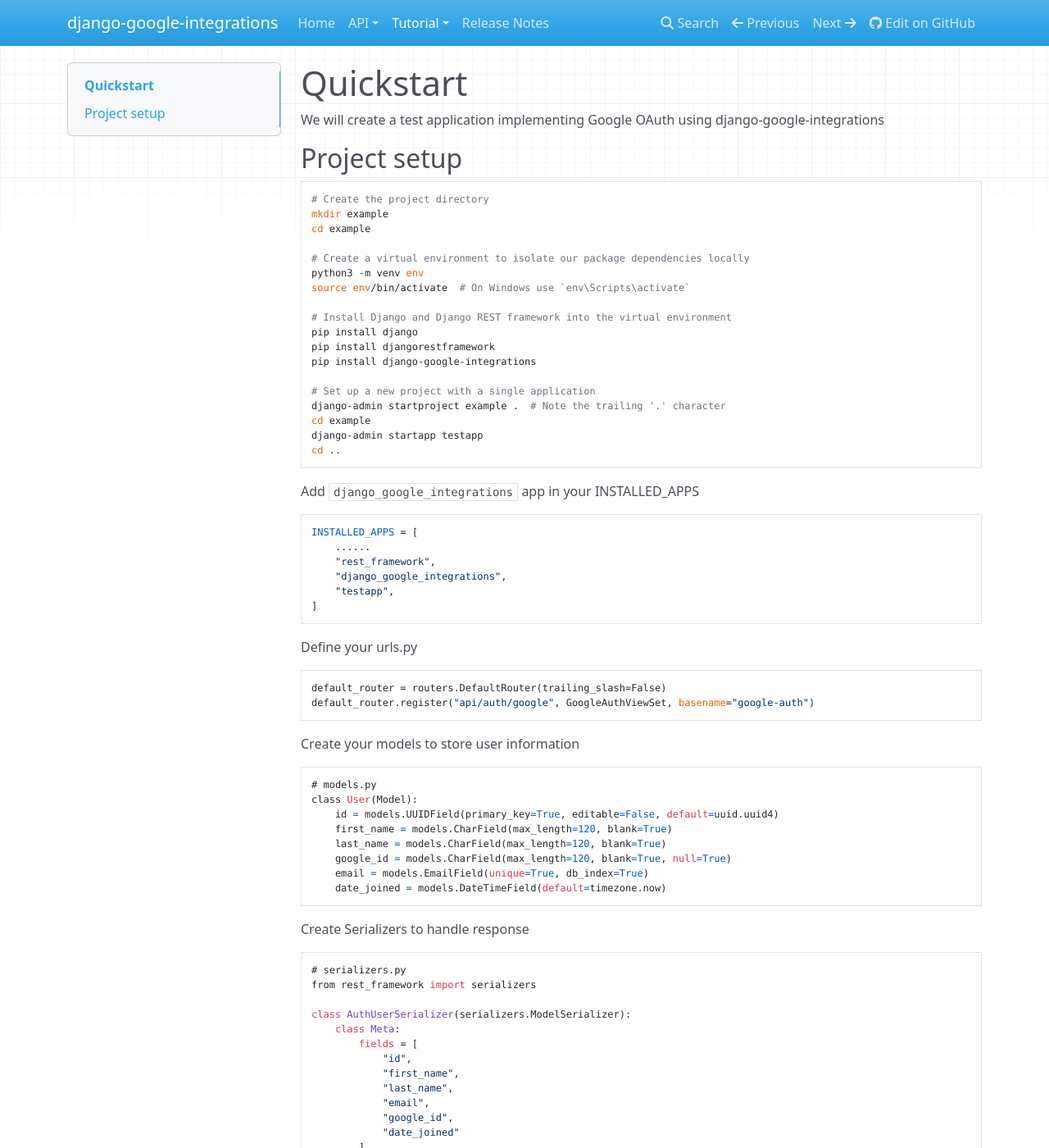
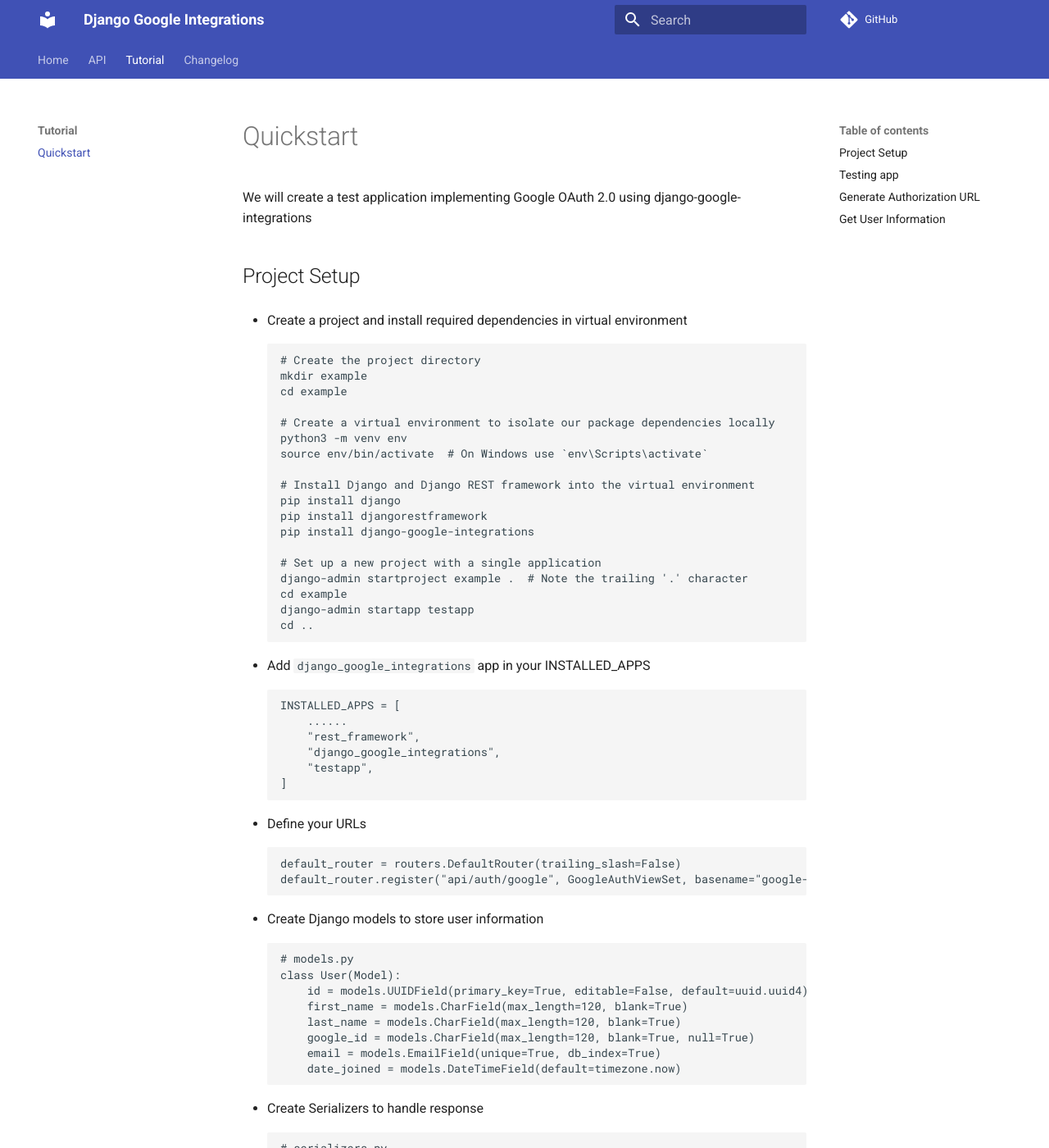
Before and after one commit to twopointone/django-google-integrations, an MkDocs documentation site: the page built from docs/tutorial/quickstart.md, in a window 1280 px wide and 1400 px high. Shown: the whole window at 82% size. Built offline with MkDocs 1.6.1 and Material for MkDocs 9.7.7, drawn with Linux system fonts in a browser that asks for light colours; nearby versions of some CDN libraries; comment, search, counter and statistics services are not loaded; some of the changed text lies outside the part shown.

Commit message:
chore: support for state and documentation updates

````diff
--- a/docs/tutorial/quickstart.md
+++ b/docs/tutorial/quickstart.md
@@ -1,154 +1,156 @@
 # Quickstart
 
-We will create a test application implementing Google OAuth using django-google-integrations
+We will create a test application implementing Google OAuth 2.0 using django-google-integrations
 
-## Project setup
+## Project Setup
 
-```
-# Create the project directory
-mkdir example
-cd example
+- Create a project and install required dependencies in virtual environment
 
-# Create a virtual environment to isolate our package dependencies locally
-python3 -m venv env
-source env/bin/activate  # On Windows use `env\Scripts\activate`
+    ```
+    # Create the project directory
+    mkdir example
+    cd example
 
-# Install Django and Django REST framework into the virtual environment
-pip install django
-pip install djangorestframework
-pip install django-google-integrations
+    # Create a virtual environment to isolate our package dependencies locally
+    python3 -m venv env
+    source env/bin/activate  # On Windows use `env\Scripts\activate`
 
-# Set up a new project with a single application
-django-admin startproject example .  # Note the trailing '.' character
-cd example
-django-admin startapp testapp
-cd ..
-```
+    # Install Django and Django REST framework into the virtual environment
+    pip install django
+    pip install djangorestframework
+    pip install django-google-integrations
 
-Add `django_google_integrations` app in your INSTALLED_APPS
+    # Set up a new project with a single application
+    django-admin startproject example .  # Note the trailing '.' character
+    cd example
+    django-admin startapp testapp
+    cd ..
+    ```
 
-```
-INSTALLED_APPS = [
-    ......
-    "rest_framework",
-    "django_google_integrations",
-    "testapp",
-]
-```
+- Add `django_google_integrations` app in your INSTALLED_APPS
 
-Define your urls.py
+    ```
+    INSTALLED_APPS = [
+        ......
+        "rest_framework",
+        "django_google_integrations",
+        "testapp",
+    ]
+    ```
 
-```
-default_router = routers.DefaultRouter(trailing_slash=False)
-default_router.register("api/auth/google", GoogleAuthViewSet, basename="google-auth")
-```
+- Define your URLs
 
-Create your models to store user information
+    ```
+    default_router = routers.DefaultRouter(trailing_slash=False)
+    default_router.register("api/auth/google", GoogleAuthViewSet, basename="google-auth")
+    ```
 
-```
-# models.py
-class User(Model):
-    id = models.UUIDField(primary_key=True, editable=False, default=uuid.uuid4)
-    first_name = models.CharField(max_length=120, blank=True)
-    last_name = models.CharField(max_length=120, blank=True)
-    google_id = models.CharField(max_length=120, blank=True, null=True)
-    email = models.EmailField(unique=True, db_index=True)
-    date_joined = models.DateTimeField(default=timezone.now)
-```
+- Create Django models to store user information
 
-Create Serializers to handle response
+    ```
+    # models.py
+    class User(Model):
+        id = models.UUIDField(primary_key=True, editable=False, default=uuid.uuid4)
+        first_name = models.CharField(max_length=120, blank=True)
+        last_name = models.CharField(max_length=120, blank=True)
+        google_id = models.CharField(max_length=120, blank=True, null=True)
+        email = models.EmailField(unique=True, db_index=True)
+        date_joined = models.DateTimeField(default=timezone.now)
+    ```
 
-```
-# serializers.py
-from rest_framework import serializers
+- Create Serializers to handle response
 
-class AuthUserSerializer(serializers.ModelSerializer):
-    class Meta:
-        fields = [
-            "id",
-            "first_name",
-            "last_name",
-            "email",
-            "google_id",
-            "date_joined"
-        ]
+    ```
+    # serializers.py
+    from rest_framework import serializers
 
-```
+    class AuthUserSerializer(serializers.ModelSerializer):
+        class Meta:
+            fields = [
+                "id",
+                "first_name",
+                "last_name",
+                "email",
+                "google_id",
+                "date_joined"
+            ]
+    ```
 
-Create `google_response_handler.py` file in your `testapp` and override `GoogleResponseHandler` class to handle incoming response from google
+- Create `google_response_handler.py` file in your `testapp` and override `GoogleResponseHandler` class to handle incoming response from google
 
-```
-from example.testapp.serializers import AuthUserSerializer
-from django_google_integrations.services import GoogleResponseHandler
-from example.testapp.services import create_user_account, get_user_by_email
+    ```
+    from example.testapp.serializers import AuthUserSerializer
+    from django_google_integrations.services import GoogleResponseHandler
+    from example.testapp.services import create_user_account, get_user_by_email
 
-class GoogleSigninResponseHandler(GoogleResponseHandler):
-    def handle_fetch_or_create_user(self, flow, google_user_data):
-        email = google_user_data.get("email", None)
-        user = get_user_by_email(email)
-        is_created = False
-        if not user:
-            user_dict = {
-                "first_name": google_user_data.get("given_name", ""),
-                "last_name": google_user_data.get("family_name", ""),
-                "password": None,
-            }
-            user = create_user_account(email, **user_dict)
-            is_created = True
+    class GoogleSigninResponseHandler(GoogleResponseHandler):
+        def handle_fetch_or_create_user(self, flow, google_user_data):
+            email = google_user_data.get("email", None)
+            user = get_user_by_email(email)
+            is_created = False
+            if not user:
+                user_dict = {
+                    "first_name": google_user_data.get("given_name", ""),
+                    "last_name": google_user_data.get("family_name", ""),
+                    "password": None,
+                }
+                user = create_user_account(email, **user_dict)
+                is_created = True
 
-        extra_context = {"is_created": is_created}
-        return user, extra_context
+            extra_context = {"is_created": is_created}
+            return user, extra_context
 
-    def generate_response_json(self, user, extra_context):
-        response = AuthUserSerializer(user)
-        return response.data
-```
+        def generate_response_json(self, user, extra_context):
+            response = AuthUserSerializer(user)
+            return response.data
+    ```
 
-The project layout should look like:
+- The project layout should look like:
 
-```
-$ pwd
-<some path>/example
+    ```
+    $ pwd
+    <some path>/example
 
-$ find .
-.
-./testapp
-./testapp/migrations
-./testapp/migrations/__init__.py
-./testapp/migrations/0001_initial.py
-./testapp/models.py
-./testapp/serializers.py
-./testapp/__init__.py
-./testapp/apps.py
-./testapp/admin.py
-./testapp/google_response_handler.py
-./example
-./example/__init__.py
-./example/settings.py
-./example/urls.py
-./example/wsgi.py
-./manage.py
-```
+    $ find .
+    .
+    ./testapp
+    ./testapp/migrations
+    ./testapp/migrations/__init__.py
+    ./testapp/migrations/0001_initial.py
+    ./testapp/models.py
+    ./testapp/serializers.py
+    ./testapp/__init__.py
+    ./testapp/apps.py
+    ./testapp/admin.py
+    ./testapp/google_response_handler.py
+    ./example
+    ./example/__init__.py
+    ./example/settings.py
+    ./example/urls.py
+    ./example/wsgi.py
+    ./manage.py
+    ```
 
-Define Google Config in settings.py file, you can generate these values from [google cloud console](https://console.cloud.google.com/iam-admin/iam)
+- Define Google Config in settings.py file, you can generate these values from [Generate Google Client Config](https://cloud.google.com/docs/authentication/end-user#creating_your_client_credentials)
 
-```
-# django-google-integrations config
-GOOGLE_CONFIG = {
-    "CLIENT_CONFIG_JSON": "[Google Client Config Json]",
-    "CLIENT_ID": "[Google Client ID]",
-    "CLIENT_SECRET": "[Google Client Secret]",
-    "SERVICE_ACCOUNT_SCOPES": [
-            "openid",
-            "https://www.googleapis.com/auth/userinfo.email",
-            "https://www.googleapis.com/auth/userinfo.profile",
-        ],
-    "REDIRECT_URI": "http://localhost:3000/google/auth/callback",
-    "RESPONSE_HANDLER_CLASS": "example.testapp.google_response_handler.GoogleSigninResponseHandler",
-}
-```
 
-### Testing app
+    ```
+    # django-google-integrations config
+    GOOGLE_CONFIG = {
+        "CLIENT_CONFIG_JSON": "[Google Client Config Json]",
+        "CLIENT_ID": "[Google Client ID]",
+        "CLIENT_SECRET": "[Google Client Secret]",
+        "SERVICE_ACCOUNT_SCOPES": [
+                "openid",
+                "https://www.googleapis.com/auth/userinfo.email",
+                "https://www.googleapis.com/auth/userinfo.profile",
+            ],
+        "REDIRECT_URI": "http://localhost:3000/google/auth/callback",
+        "RESPONSE_HANDLER_CLASS": "example.testapp.google_response_handler.GoogleSigninResponseHandler",
+    }
+    ```
+
+## Testing app
 
 Run following command to create your migration file
 
@@ -165,7 +167,7 @@
 
 Now you can access your urls from shell using [httpie](https://httpie.io/) or [Postman](https://www.postman.com/)
 
-### Generate Authorization URL
+## Generate Authorization URL
 
 ```
 http GET localhost:8000/api/auth/google/auth-url
@@ -185,13 +187,17 @@
 }
 ```
 
-`authorization_url` will redirect to google signin page
-After successful login you will be redirected to your `redirect url` with some query parameters
+NOTE:
+
+- `authorization_url` will redirect to google authorization server.
+- After successful authorization, you will be redirected to your `redirect url` with authorization code, state and scope in query parameters.
 ```
 http://localhost:3000/google/auth/callback?state={state}&code={auth_code}&scope={scope}
 ```
 
-### Authorize Tokens
+## Get User Information
+
+- Exchange authorization code for access token and talk to resource server with access token and fetch user's profile information.
 
 ```
 POST /api/auth/google/authorize
--- a/mkdocs.yml
+++ b/mkdocs.yml
@@ -1,5 +1,5 @@
 # See: https://github.com/mkdocs/mkdocs/blob/master/docs/user-guide/configuration.md
-site_name: django-google-integrations
+site_name: Django Google Integrations
 site_description: Django Google Integrations
 site_author: Primedigital Global
 repo_url: https://github.com/PrimedigitalGlobal/django-google-integrations
@@ -7,15 +7,17 @@
 nav:
 - Home: index.md
 - API:
-    - 'Overview & Usages': 'api/overview.md'
+    - 'Overview': 'api/overview.md'
     - 'REST Endpoints': 'api/endpoints.md'
 - Tutorial:
     - 'Quickstart': 'tutorial/quickstart.md'
-- 'Release Notes': 'release_notes.md'
+- Changelog: changelog.md
+
 theme:
-  name: 'mkdocs'
-  feature:
-    tabs: true
+  name: 'material'
+  features:
+    - tabs
+    - instant
 
 copyright: ''
 
````
Also changed, not shown: other parts of docs/tutorial/quickstart.md (+3 -3 lines), docs/api/endpoints.md (+53 -45 lines), docs/api/overview.md (+59 -63 lines), docs/changelog.md (added, +9 -0 lines), docs/index.md (+11 -17 lines), .bumpversion.cfg, docs/release_notes.md (deleted), 3 other files.
